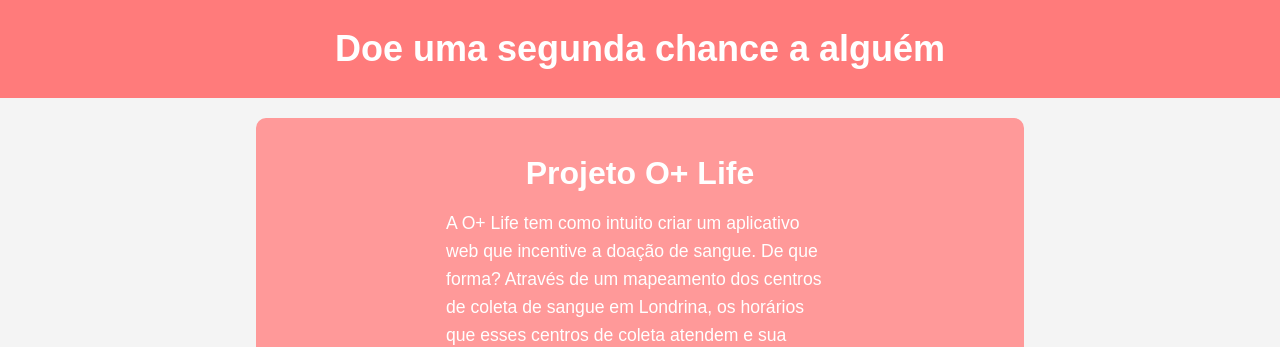
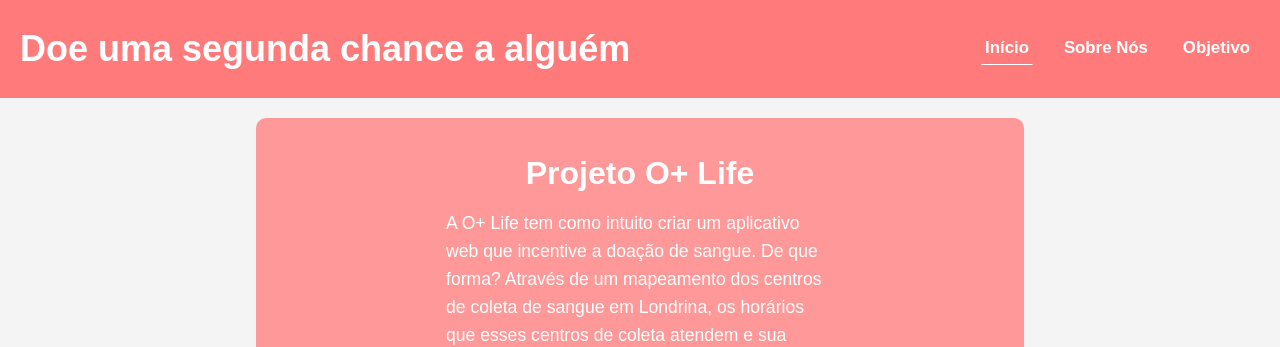
Before and after one commit to Muraups/Project_extension, a plain HTML site: page tst/index.html in a window 1280 px wide. Shown: the top 347 px of the page. Drawn offline with Linux system fonts and the light colour scheme.

Commit message:
Doe Sangue v2

```diff
--- a/tst/index.html
+++ b/tst/index.html
@@ -9,6 +9,12 @@
 <body>
     <header>
         <h2>Doe uma segunda chance a alguém</h2>
+
+        <div class="menu">
+            <a href="index.html" class="btn active">Início</a>
+            <a href="sobre.html" class="btn">Sobre Nós</a>
+            <a href="objetivo.html" class="btn">Objetivo</a>
+        </div>
     </header>
 
     <section class="projeto">
--- a/tst/style.css
+++ b/tst/style.css
@@ -14,12 +14,75 @@ body {
 
 /* Cabeçalho */
 header {
+    display: flex;
+    justify-content: space-between; /* Separa os elementos */
+    align-items: center; /* Centraliza verticalmente */
     background-color: #ff7b7b;
     color: white;
     padding: 20px;
     font-size: 1.5em;
     font-weight: bold;
 }
+
+.menu {
+    display: flex;
+    gap: 15px; /* Espaço entre os botões */
+}
+
+.btn {
+    position: relative;
+    background: none;
+    color: #ffffff;
+    padding: 2px 10px;
+    text-decoration: none;
+    font-size: 0.7em;
+    font-weight: bold;
+    border: none;
+    cursor: pointer;
+    transition: color 0.4s ease-in-out;
+}
+
+/* Criando o sublinhado invisível, já com largura total */
+.btn::after {
+    content: "";
+    position: absolute;
+    left: 50%;
+    bottom: -1px; /* Fica logo abaixo do botão */
+    width: 80%;
+    height: 0.8px;
+    background-color: #ffffff;
+    opacity: 0;
+    transition: opacity 0.3s ease-in-out;
+    transform: translateX(-50%); /* Centraliza a linha */
+}
+
+/* Fazendo o sublinhado aparecer suavemente */
+.btn:hover::after {
+    opacity: 1;
+}
+
+.btn.active::after {
+    opacity: 1;
+}
+
+/*
+.SobreNos {
+    background-color: #ff7b7b;
+    color: white;
+    border: none;
+    padding: 5px 10px;
+    font-size: 0.7em;
+    margin-top: 20px;
+    border-radius: 5px;
+    cursor: pointer;
+    transition: 0.3s;
+
+}
+
+.SobreNos:hover {
+    background-color: #ffffff;
+}
+*/
 
 /* Seção do projeto */
 .projeto {
```
Also changed, not shown: tst/objetivo.html (added, +27 -0 lines), tst/sobre.html (added, +27 -0 lines).
